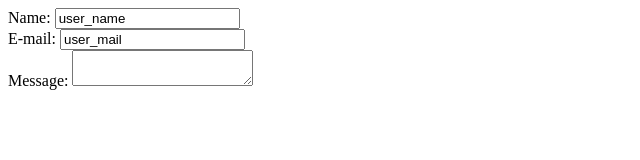
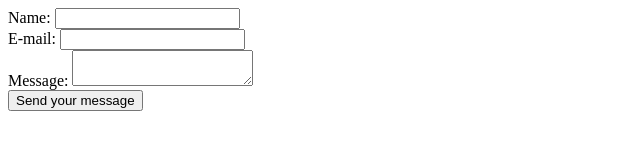
Before and after one commit to amachado93/form-styling, a plain HTML site: page index.html in a window 1280 px wide. Shown: the whole page, without its empty margins (0-640 px from the left). Drawn offline with Linux system fonts and the light colour scheme.

Commit message:
fix markup error

```diff
--- a/index.html
+++ b/index.html
@@ -2,22 +2,26 @@
 <html lang="en-US">
   <head>
     <meta charset="utf-8">
+    <link rel="stylesheet" href="/css/main.css">
     <title>Form Styling</title>
   </head>
   <body>
     <form class="my-form" action="index.html" method="post">
       <div class="name-here">
         <label for="name">Name:</label>
-        <input type="text" name="name" value="user_name">
+        <input type="text" name="name">
       </div>
       <div class="email-here">
         <label for="mail">E-mail:</label>
-        <input type="email" name="mail" value="user_mail">
+        <input type="email" name="mail">
       </div>
       <div class="message-here">
         <label for="msg">Message:</label>
         <textarea id="msg" name="msg"></textarea>
       </div>
+      <div class="button">
+        <button type="submit" name="button">Send your message</button>
+      </div>
     </form>
   </body>
 </html>
```
